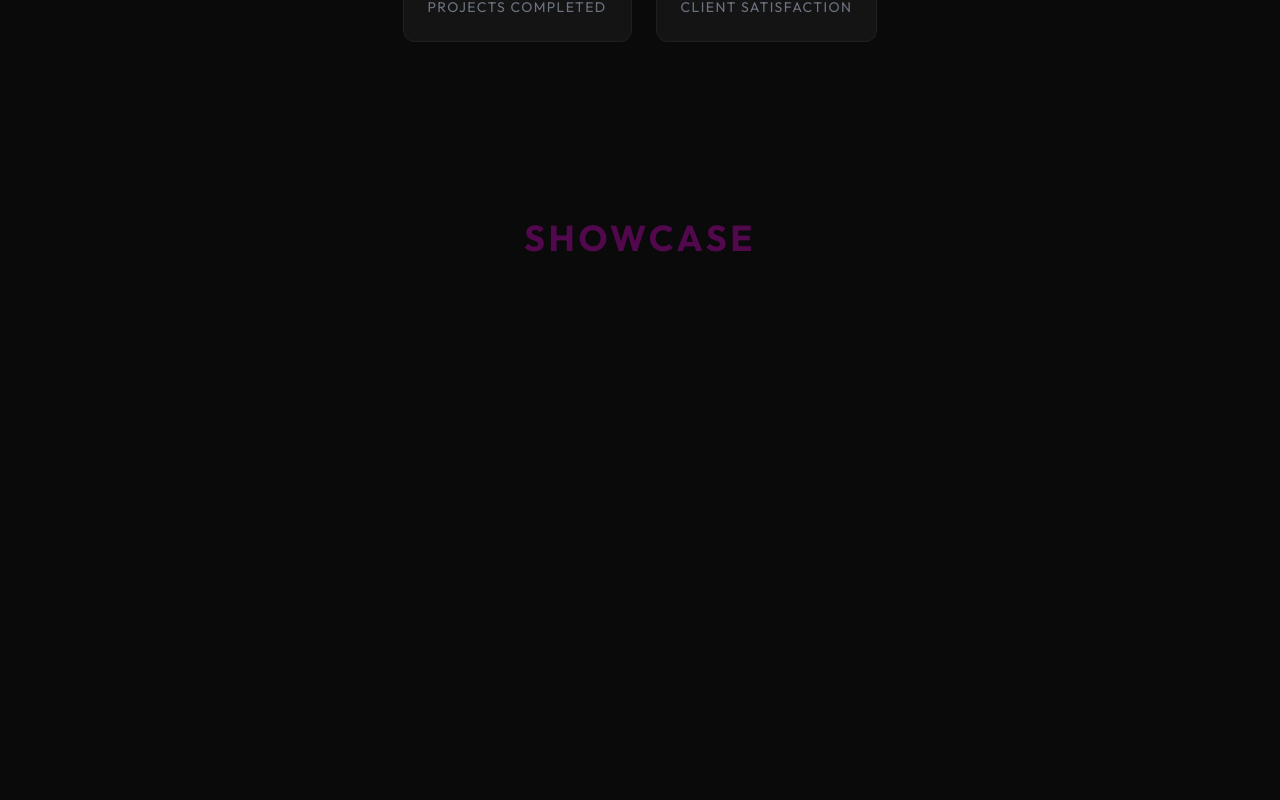
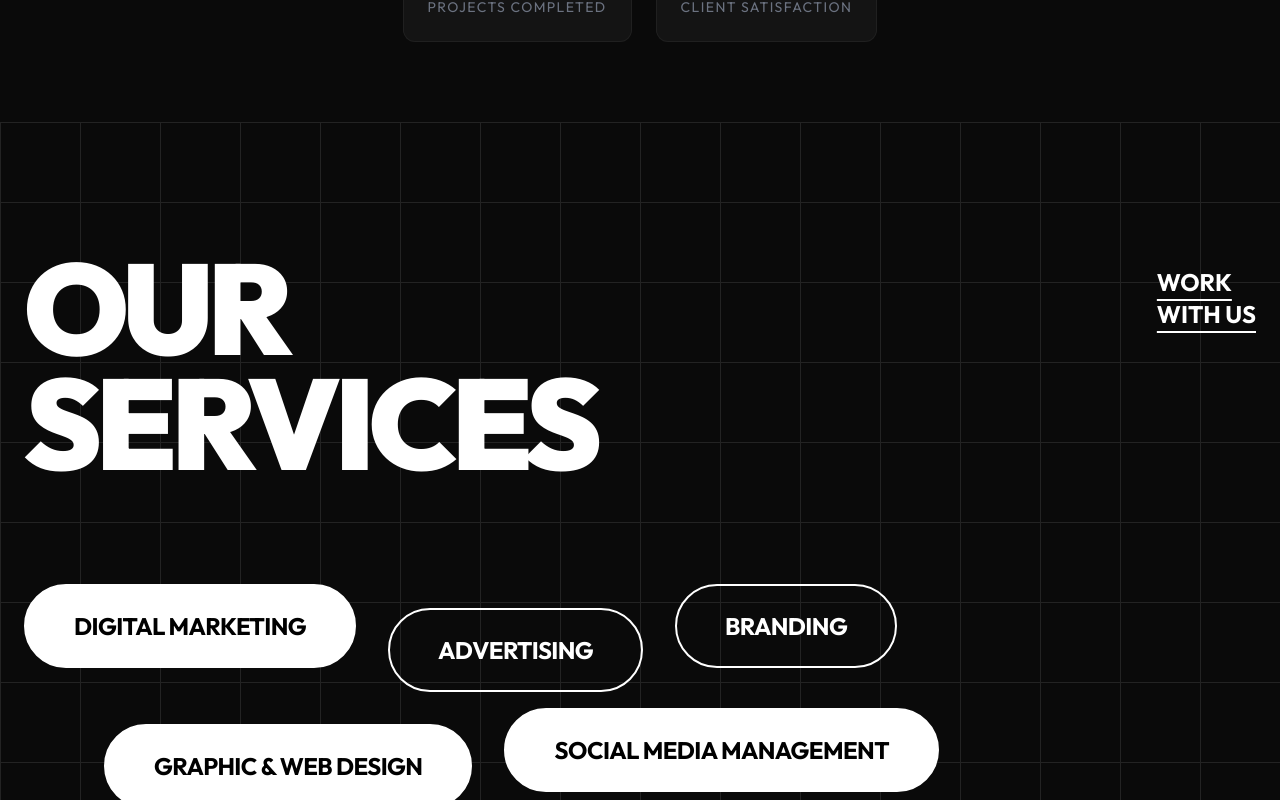
Before and after one commit to spectracreative/dotnet2, a React (Vite) app: page / in a window 1280 px wide. Shown: the part 2000-2800 px from the top of the page. Built offline with nearby package versions, Linux system fonts and the light colour scheme.

Commit message:
Hide Showcase section from Navbar, Footer, and HomeContent

```diff
--- a/src/components/layout/Footer.jsx
+++ b/src/components/layout/Footer.jsx
@@ -23,7 +23,6 @@ const Footer = () => {
                             {[
                                 { name: 'Home', path: '/#home' },
                                 { name: 'About Us', path: '/#about' },
-                                { name: 'Showcase', path: '/#showcase' },
                                 { name: 'Services', path: '/#services' }
                             ].map((link) => (
                                 <li key={link.name}>
--- a/src/components/layout/Navbar.jsx
+++ b/src/components/layout/Navbar.jsx
@@ -11,7 +11,6 @@ const Navbar = () => {
     const navLinks = [
         { name: 'Home', path: '/#home' },
         { name: 'About Us', path: '/#about' },
-        { name: 'Showcase', path: '/#showcase' },
         { name: 'Services', path: '/#services' },
         { name: 'Contact', path: '/#contact' },
     ];
--- a/src/pages/HomeContent.jsx
+++ b/src/pages/HomeContent.jsx
@@ -16,9 +16,9 @@ const HomeContent = () => {
             <section id="about">
                 <About />
             </section>
-            <section id="showcase">
+            {/* <section id="showcase">
                 <Showcase />
-            </section>
+            </section> */}
             <section id="services">
                 <Services />
             </section>
```
